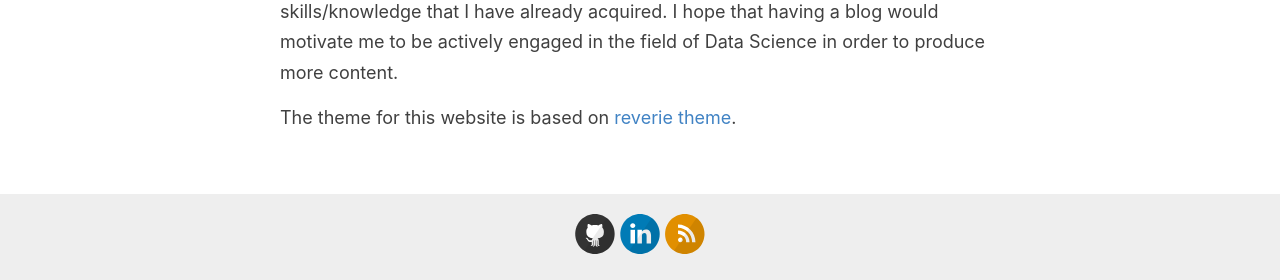
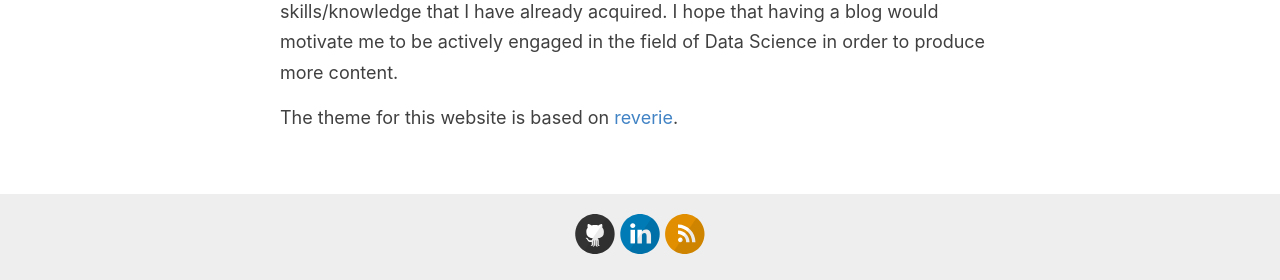
Before and after one commit to sachinthak/sachinthak.github.io, a Jekyll site: the page built from _pages/about.md, in a window 1280 px wide. Shown: the part 631-911 px from the top of the page. Built offline with Jekyll 4.4.1, drawn with Linux system fonts in a browser that asks for light colours; some of the changed lines change nothing that is shown.

Commit message:
minor changes

```diff
--- a/_config.yml
+++ b/_config.yml
@@ -45,8 +45,8 @@ disqus:
 
 # Your website URL (e.g. http://amitmerchant1990.github.io or http://www.amitmerchant.com)
 # Used for Sitemap.xml and your RSS feed
-url: http://www.amitmerchant.com/reverie
-enforce_ssl: https://www.amitmerchant.com/reverie
+url: http://blog.sach-k.com
+enforce_ssl: https:/blog.sach-k.com
 
 # If you're hosting your site at a Project repository on GitHub pages
 # (http://yourusername.github.io/repository-name)
--- a/_pages/about.md
+++ b/_pages/about.md
@@ -13,4 +13,4 @@ The main purpose of this blog is to document and share small Data Science experi
 
 
 
-The theme for this website is based on [reverie theme](https://github.com/amitmerchant1990/reverie).
+The theme for this website is based on [reverie](https://github.com/amitmerchant1990/reverie).
```
